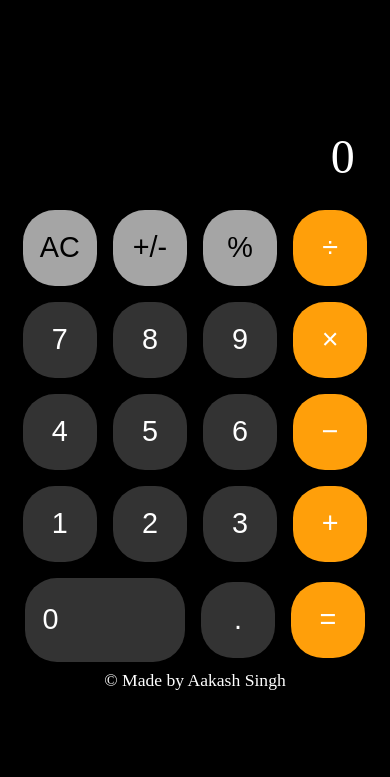
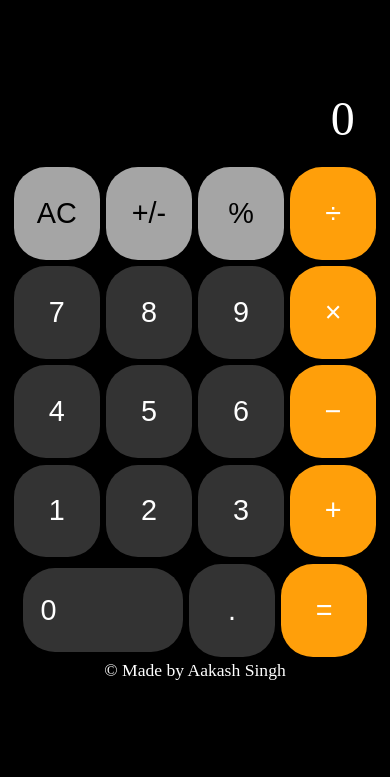
Before and after one commit to Asjaga/calculator, a plain HTML site: page index.html in a window 390 px wide. Shown: the part 67-844 px from the top of the page. Drawn offline with Linux system fonts and the light colour scheme.

Commit message:
Add files via upload

```diff
--- a/style.css
+++ b/style.css
@@ -93,15 +93,15 @@ p{
 
     .msg-screen {
         font-size: 3rem;
-        margin-top: 09rem;
+        margin-top: 07rem;
         padding-right: 2.2rem;
     }
 
     .box {
-        width: 19vw;
-        height: 09vh;
+        width: 22vw;
+        height: 11vh;
         font-size: 1.8rem;
-        margin: 0.5rem;
+        margin: 0.2rem;
     }
 
     .padd {
@@ -111,7 +111,7 @@ p{
     }
 
     h1 {
-        font-size: 1.8rem;
+        font-size: 1.5rem;
         margin-top: 1.2rem;
     }
 
```
